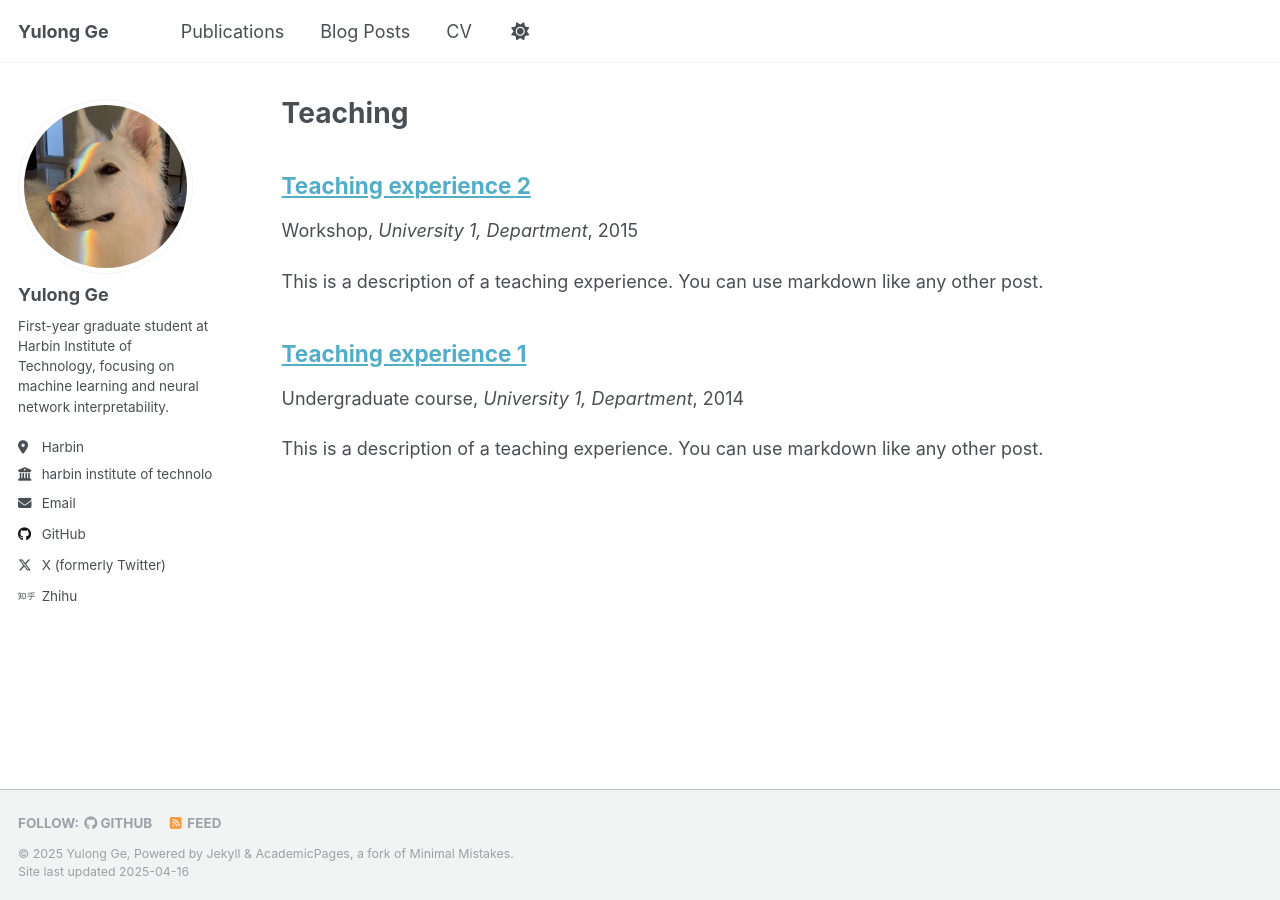
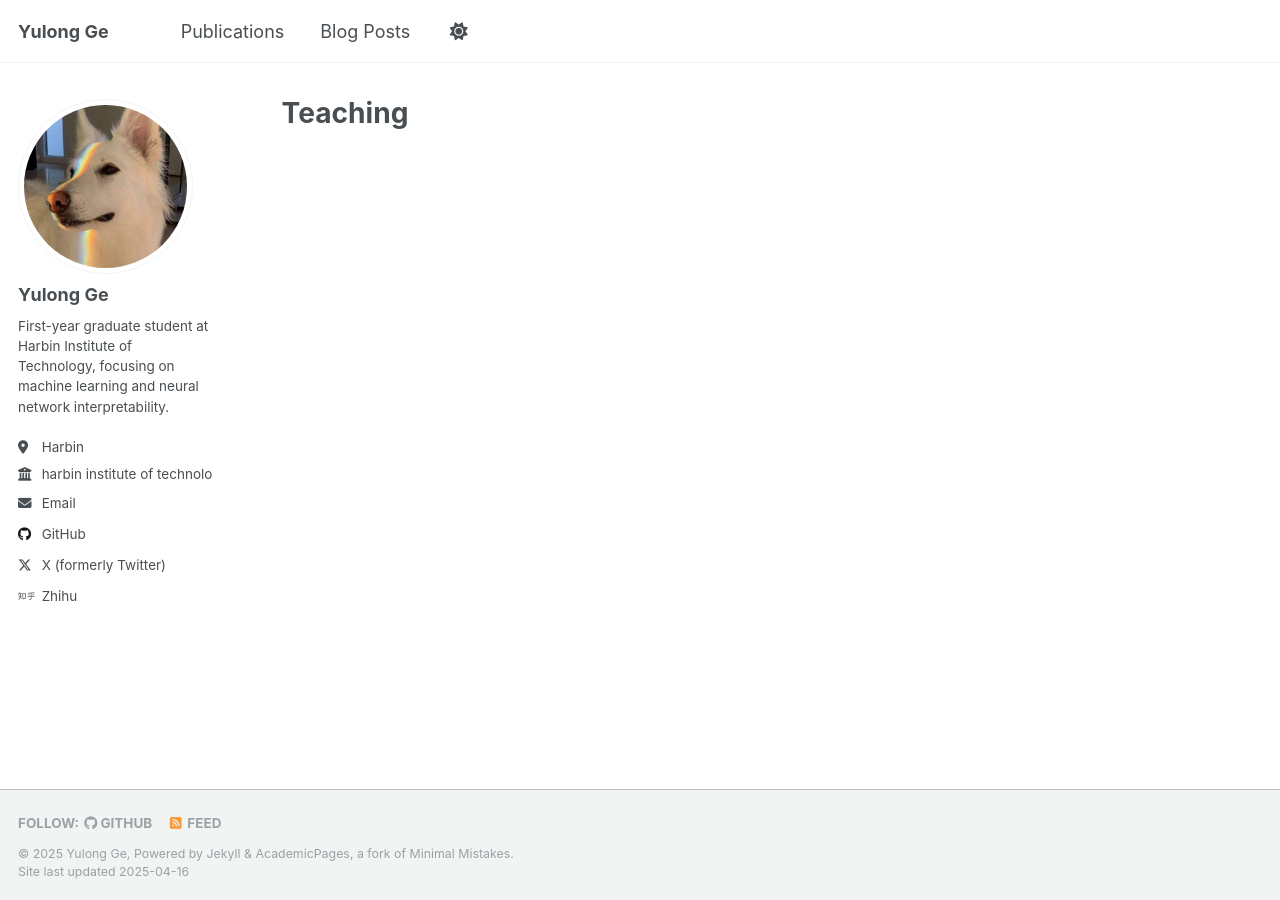
Before and after one commit to Long-louis/Long-louis.github.io, a Jekyll site: the page built from _pages/teaching.html, in a window 1280 px wide. Built offline with Jekyll 4.4.1, drawn with Linux system fonts in a browser that asks for light colours.

```diff
--- a/_data/navigation.yml
+++ b/_data/navigation.yml
@@ -23,8 +23,8 @@ main:
   - title: "Blog Posts"
     url: /year-archive/
 
-  - title: "CV"
-    url: /cv/
+  # - title: "CV"
+  #   url: /cv/
 
   # - title: "CV"
   #   url: /cv-json/
--- a/_teaching/2014-spring-teaching-1.md
+++ /dev/null
@@ -1,20 +0,0 @@
----
-title: "Teaching experience 1"
-collection: teaching
-type: "Undergraduate course"
-permalink: /teaching/2014-spring-teaching-1
-venue: "University 1, Department"
-date: 2014-01-01
-location: "City, Country"
----
-
-This is a description of a teaching experience. You can use markdown like any other post.
-
-Heading 1
-======
-
-Heading 2
-======
-
-Heading 3
-======
--- a/_teaching/2015-spring-teaching-2.md
+++ /dev/null
@@ -1,20 +0,0 @@
----
-title: "Teaching experience 2"
-collection: teaching
-type: "Workshop"
-permalink: /teaching/2015-spring-teaching-1
-venue: "University 1, Department"
-date: 2015-01-01
-location: "City, Country"
----
-
-This is a description of a teaching experience. You can use markdown like any other post.
-
-Heading 1
-======
-
-Heading 2
-======
-
-Heading 3
-======
```
Also changed, not shown: files/bibtex1.bib (deleted, +0 -10 lines), 6 other files.
